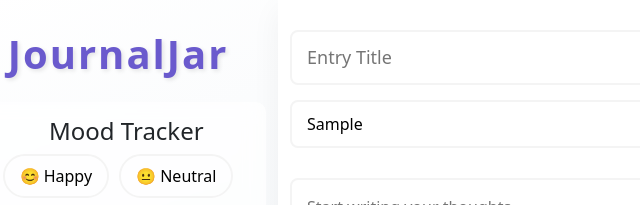
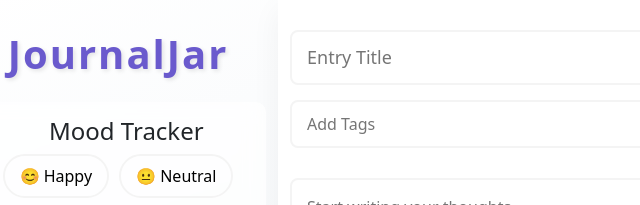
Before and after one commit to yashraj-shri17/JournalJar, a plain HTML site: page index.html in a window 1280 px wide. Both pictures are taken after typing "Sample", "Sample", "Sample" into the empty fields and a click on the button "SAVE ENTRY". Shown: the top 205 px of the page, 42-682 px from the left. Drawn offline with nearby package versions, Linux system fonts and the light colour scheme.

Commit message:
Fixed a bug for the tag input box

```diff
--- a/script.js
+++ b/script.js
@@ -87,6 +87,7 @@ document.addEventListener('DOMContentLoaded', () => {
     function clearEntryFields() {
         document.getElementById('entry-title').value = '';
         document.getElementById('journal-text').value = '';
+        document.getElementById('tag-input').value = '';
         document.getElementById('tag-container').innerHTML = '';
     }
 
```
Also changed, not shown: index.html (line endings or trailing spaces).
